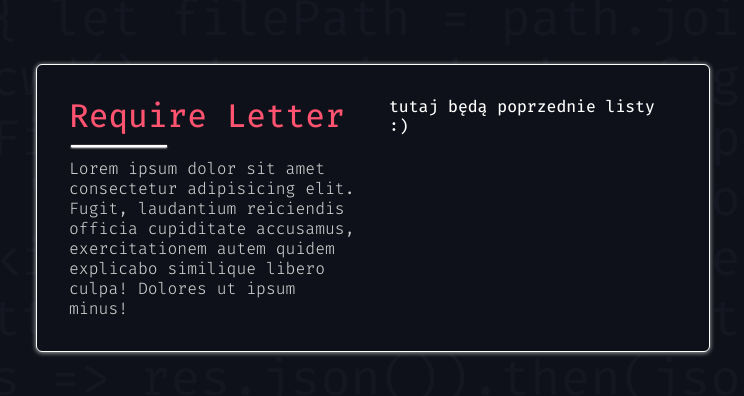
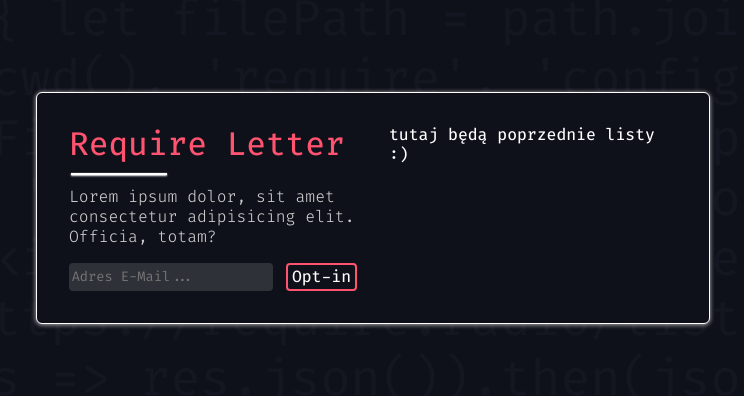
Before and after one commit to requirepodcast/letter, a Next.js app: page / in a window 1280 px wide. Shown: the part 192-588 px from the top of the page, without its empty margins (267-1011 px from the left). Built offline with nearby package versions, Linux system fonts and the light colour scheme.

Commit message:
Add signup form

```diff
--- a/components/box.js
+++ b/components/box.js
@@ -39,16 +39,51 @@ const Description = styled.p`
 	margin-bottom: 0;
 `;
 
+const SignUp = styled.div`
+	width: 100%;
+	display: flex;
+	margin-top: 1em;
+	justify-content: space-between;
+`;
+
+const Input = styled.input`
+	background: #ffffff22;
+	padding: 0.2em;
+	border-radius: 4px;
+	border: none;
+	color: white;
+	font-family: "Fira Code", monospace;
+`;
+
+const Button = styled.a`
+	cursor: pointer;
+	display: block;
+	font-size: 16px;
+	padding: 2px 4px;
+	border-width: 2px;
+	border-style: solid;
+	border-color: rgb(255, 83, 112);
+	border-radius: 4px;
+	transition: background 0.2s ease;
+
+	&:hover {
+		background: rgb(255, 83, 112);
+	}
+`;
+
 export default function Box() {
 	return (
 		<Container>
 			<Column>
 				<Heading>Require Letter</Heading>
 				<Description>
-					Lorem ipsum dolor sit amet consectetur adipisicing elit. Fugit,
-					laudantium reiciendis officia cupiditate accusamus, exercitationem
-					autem quidem explicabo similique libero culpa! Dolores ut ipsum minus!
+					Lorem ipsum dolor, sit amet consectetur adipisicing elit. Officia,
+					totam?
 				</Description>
+				<SignUp>
+					<Input placeholder="Adres E-Mail..." />
+					<Button>Opt-in</Button>
+				</SignUp>
 			</Column>
 			<Column>tutaj będą poprzednie listy :)</Column>
 		</Container>
```
